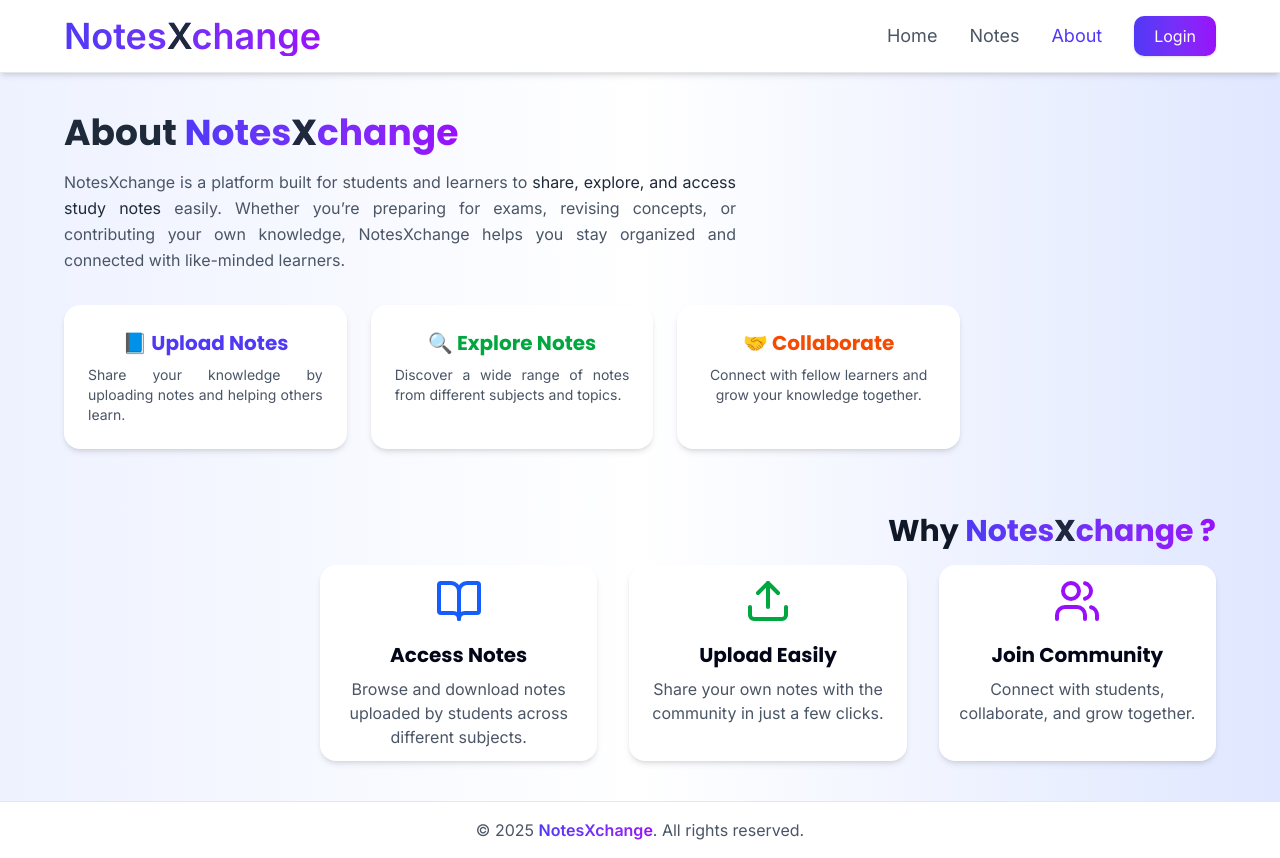
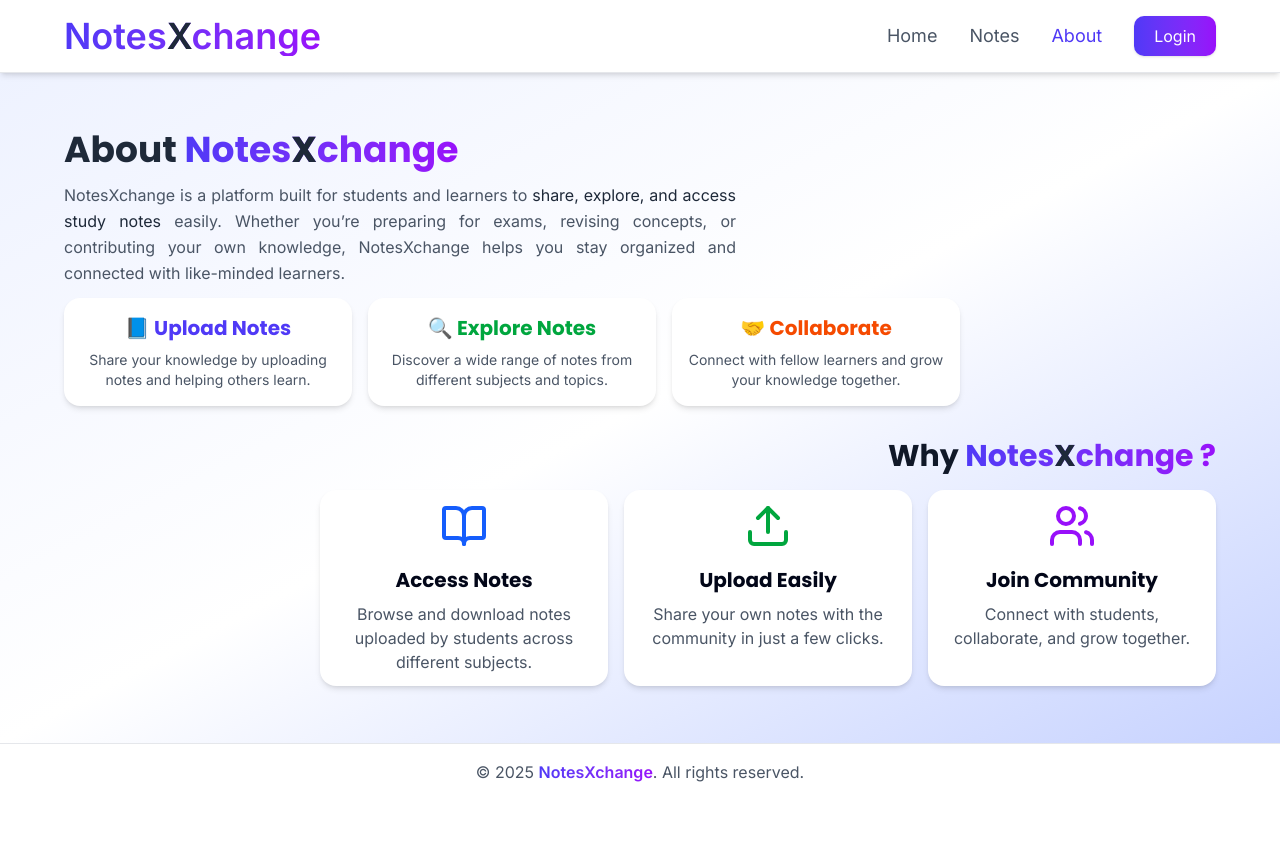
Before and after one commit to kumar-praveen/NotesXchange, a React (Vite) app in the folder frontend/notesXchange/: page /about in a window 1280 px wide. After the commit the page ends 800 px from the top, so only its background shows below. Built offline with nearby package versions, Linux system fonts and the light colour scheme; no server answers.

Commit message:
Changes in UI

```diff
--- a/frontend/notesXchange/src/App.jsx
+++ b/frontend/notesXchange/src/App.jsx
@@ -6,7 +6,7 @@ function App() {
   return (
     <div className="flex flex-col min-h-screen">
       <Navbar />
-      <main className="flex-1 flex bg-gradient-to-r from-indigo-50 via-white to-indigo-100 py-10">
+      <main className="flex-1 flex bg-gradient-to-br from-indigo-50 via-white to-indigo-200 py-10">
         <Outlet />
       </main>
       <Footer />
--- a/frontend/notesXchange/src/components/Navbar.jsx
+++ b/frontend/notesXchange/src/components/Navbar.jsx
@@ -144,21 +144,21 @@ export default function Navbar() {
         <div className="md:hidden bg-white/90 backdrop-blur-md shadow-lg px-4 sm:px-6 py-4 space-y-4 animate-slideDown rounded-b-2xl">
           <NavLink
             to="/"
-            className="block text-gray-700 hover:text-indigo-600 transition text-sm sm:text-base"
+            className="block text-gray-700 hover:text-indigo-600 transition text-sm sm:text-base border-b"
             onClick={() => setIsOpen(false)}
           >
             Home
           </NavLink>
           <NavLink
             to="/notes"
-            className="block text-gray-700 hover:text-indigo-600 transition text-sm sm:text-base"
+            className="block text-gray-700 hover:text-indigo-600 transition text-sm sm:text-base border-b"
             onClick={() => setIsOpen(false)}
           >
             Notes
           </NavLink>
           <NavLink
             to="/about"
-            className="block text-gray-700 hover:text-indigo-600 transition text-sm sm:text-base"
+            className="block text-gray-700 hover:text-indigo-600 transition text-sm sm:text-base border-b"
             onClick={() => setIsOpen(false)}
           >
             About
--- a/frontend/notesXchange/src/pages/About.jsx
+++ b/frontend/notesXchange/src/pages/About.jsx
@@ -3,10 +3,10 @@ import { BookOpen, Upload, Users } from "lucide-react";
 
 export default function About() {
   return (
-    <section className="flex  flex-col gap-16 items-center justify-center min-h-full w-full text-center">
-      <div className="w-[90%] mx-auto flex flex-col items-start ">
+    <section className="flex  flex-col gap-8 items-center justify-center min-h-full w-full text-center">
+      <div className="w-[90%] mx-auto flex flex-col items-start gap-3">
         <motion.h1
-          className="text-xl sm:text-3xl md:text-3xl lg:text-4xl font-semibold text-gray-800"
+          className="text-3xl lg:text-4xl font-semibold text-gray-800"
           initial={{ opacity: 0, y: -30 }}
           animate={{ opacity: 1, y: 0 }}
           transition={{ duration: 0.6 }}
@@ -18,7 +18,7 @@ export default function About() {
         </motion.h1>
 
         <motion.p
-          className="mt-4 max-w-2xl text-gray-600 leading-relaxed text-justify"
+          className="max-w-2xl text-gray-600 leading-relaxed text-justify"
           initial={{ opacity: 0 }}
           animate={{ opacity: 1 }}
           transition={{ duration: 0.8, delay: 0.2 }}
@@ -33,28 +33,28 @@ export default function About() {
         </motion.p>
 
         <motion.div
-          className="mt-8 grid grid-cols-1 sm:grid-cols-3 gap-6 max-w-4xl"
+          className="grid grid-cols-1 md:grid-cols-3 gap-4 max-w-4xl"
           initial={{ opacity: 0 }}
           animate={{ opacity: 1 }}
           transition={{ duration: 1, delay: 0.4 }}
         >
-          <div className="p-6 bg-white rounded-2xl shadow-md hover:shadow-lg transition">
-            <h3 className="text-xl font-semibold text-indigo-600">
+          <div className="p-4 bg-white rounded-2xl shadow-md hover:shadow-lg transition">
+            <h3 className="text-xl font-semibold text-indigo-600 text-nowrap">
               📘 Upload Notes
             </h3>
-            <p className="mt-2 text-gray-600 text-sm text-justify">
+            <p className="mt-2 text-gray-600 text-sm">
               Share your knowledge by uploading notes and helping others learn.
             </p>
           </div>
-          <div className="p-6 bg-white rounded-2xl shadow-md hover:shadow-lg transition">
-            <h3 className="text-xl font-semibold text-green-600">
+          <div className="p-4 bg-white rounded-2xl shadow-md hover:shadow-lg transition">
+            <h3 className="text-xl font-semibold text-green-600 text-nowrap">
               🔍 Explore Notes
             </h3>
-            <p className="mt-2 text-gray-600 text-sm text-justify">
+            <p className="mt-2 text-gray-600 text-sm">
               Discover a wide range of notes from different subjects and topics.
             </p>
           </div>
-          <div className="p-6 bg-white rounded-2xl shadow-md hover:shadow-lg transition">
+          <div className="p-4 bg-white rounded-2xl shadow-md hover:shadow-lg transition">
             <h3 className="text-xl font-semibold text-orange-600">
               🤝 Collaborate
             </h3>
@@ -65,14 +65,14 @@ export default function About() {
         </motion.div>
       </div>
 
-      <div className="w-[90%] mx-auto flex flex-col gap-4 items-end ">
+      <div className="w-[90%] mx-auto flex flex-col gap-4 items-start lg:items-end ">
         <h2 className="text-3xl font-bold text-gray-900">
           Why{" "}
           <span className="font-extrabold bg-gradient-to-r from-indigo-600 to-purple-600 bg-clip-text text-transparent">
             Notes<span className="text-gray-800">X</span>change ?
           </span>
         </h2>
-        <div className="grid gap-8 md:grid-cols-3 max-w-4xl">
+        <div className="grid gap-4 md:grid-cols-3 max-w-4xl">
           <motion.div
             whileHover={{ scale: 1.05 }}
             className="p-3 bg-white rounded-2xl shadow-md text-center"
--- a/frontend/notesXchange/src/pages/Login.jsx
+++ b/frontend/notesXchange/src/pages/Login.jsx
@@ -47,7 +47,6 @@ export default function Login() {
 
   return (
     <div className="w-[90%]  mx-auto min-h-full flex flex-col md:flex-row items-center justify-center gap-12">
-      {/* Left: Login Form */}
       <div className="w-full flex-1 h-full flex items-center justify-center ">
         <div className="w-full h-full p-10 bg-white rounded-2xl shadow-xl">
           <h2 className="text-3xl font-bold text-center text-gray-800">
--- a/frontend/notesXchange/src/pages/Signup.jsx
+++ b/frontend/notesXchange/src/pages/Signup.jsx
@@ -48,7 +48,7 @@ export default function Signup() {
   };
 
   return (
-    <div className="w-[90%] mx-auto min-h-full flex flex-col md:flex-row items-center justify-center gap-6 bg-gradient-to-r from-indigo-50 via-white to-indigo-100">
+    <div className="w-[90%] mx-auto min-h-full flex flex-col md:flex-row items-center justify-center gap-6">
       {/* Left: Signup Form */}
 
       {/* Right: Image */}
```
